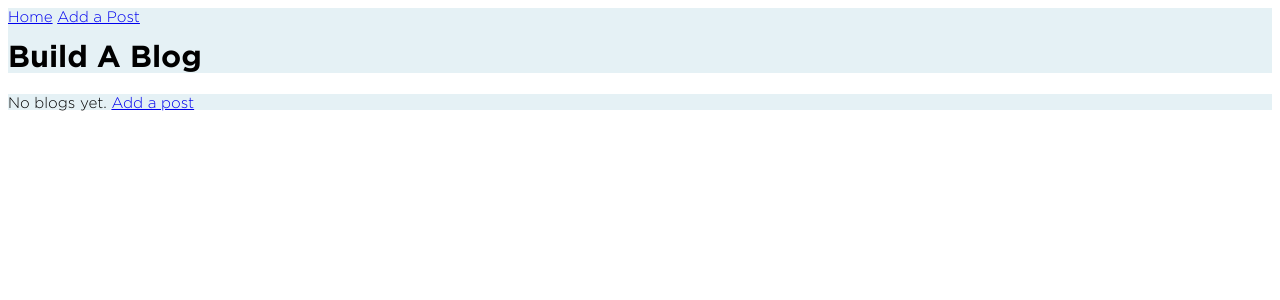
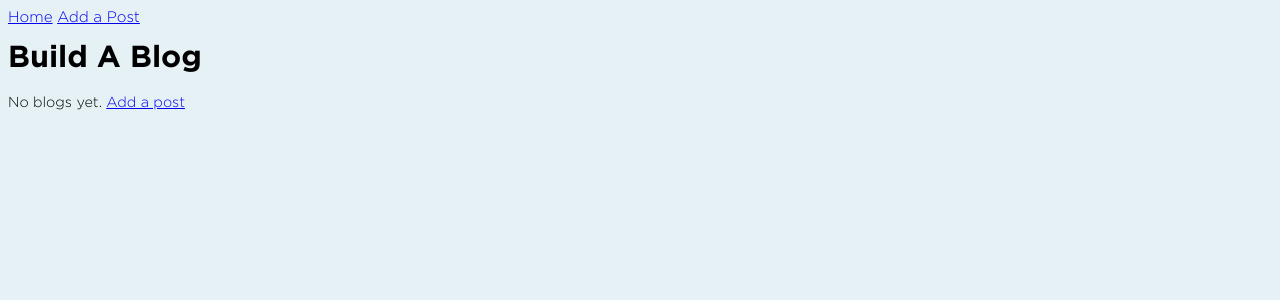
Before and after one commit to laurajhaskell/blogz, a Flask app: page / in a window 1280 px wide. Shown: the top 300 px of the page. Run offline with Flask 2, Linux system fonts and the light colour scheme; data that the repository does not hold is empty.

Commit message:
css troubleshooting

```diff
--- a/style.css
+++ /dev/null
@@ -1,27 +0,0 @@
-.error {
-    color: red
-}
-
-.content {
-    width: 100%;
-    max-content: 1000px;
-    background-color: rgb(229, 241, 245);
-    font-size: 95%;
-    font-family: Gotham-Light;
-
-}
-
-h1 {
-    font-family: GothamBold;
-}
-
-
-@font-face {
-    font-family: Gotham-Light;
-    src: url('fonts/Gotham-Light.otf');
-}
-
-@font-face {
-    font-family: GothamBold;
-    src: url('fonts/GothamBold.ttf');
-}
--- a/styles.css
+++ b/styles.css
@@ -1,5 +1,5 @@
 .error {
-    color: red
+    color: red;
 }
 
 .content {
--- a/templates/base.html
+++ b/templates/base.html
@@ -1,11 +1,10 @@
 <!doctype html>
 <html>
-<div class='content'>
-    <head>
+    <head class="header">
         <title>{{title}}</title>
-        <link type="text/css" rel="stylesheet" href="/style.css" />
+        <link type="text/css" rel="stylesheet" href="styles.css">
     </head>
-    <body>
+    <body class="content">
         <nav>
             <a href="/">Home</a>
             <a href="/newpost">Add a Post</a>
```
Also changed, not shown: templates/fonts/Gotham-Light.otf (deleted), templates/fonts/GothamBold.ttf (deleted).
